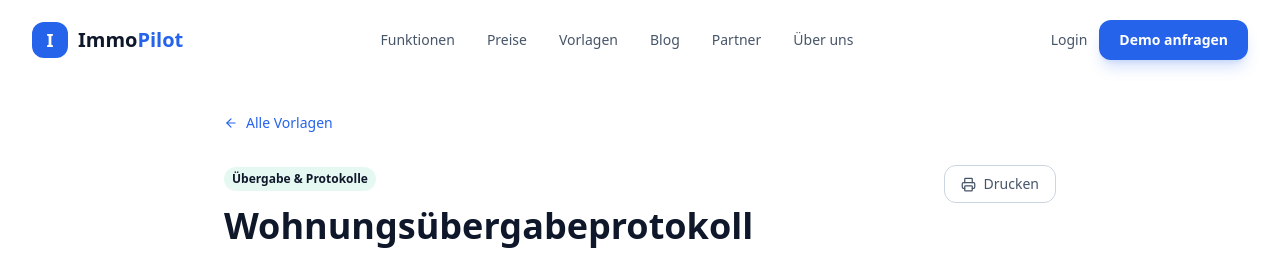
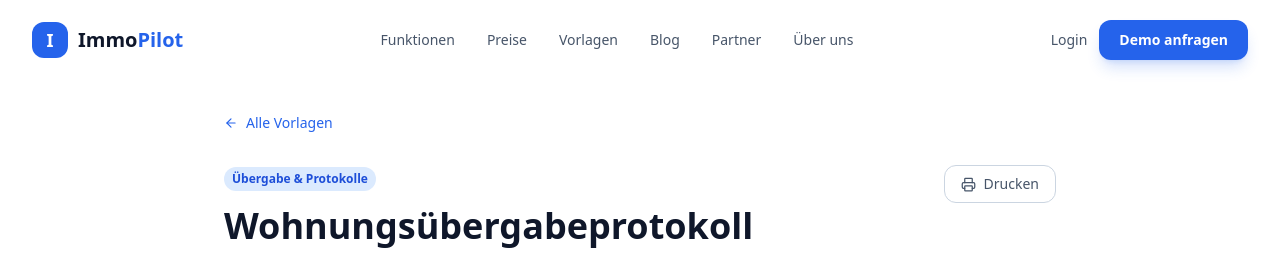
Before and after one commit to SecurityDocs/immopilot-website, a Next.js app: page /vorlagen/uebergabeprotokoll in a window 1280 px wide. Shown: the top 257 px of the page. Built offline with nearby package versions, Linux system fonts and the light colour scheme.

Commit message:
fix: use client für Übergabeprotokoll-Seite (window.print onClick)

```diff
--- a/app/vorlagen/uebergabeprotokoll/page.tsx
+++ b/app/vorlagen/uebergabeprotokoll/page.tsx
@@ -1,12 +1,10 @@
+"use client";
+
 import Link from "next/link";
-import { Download, ArrowLeft, Printer, Copy, AlertTriangle, CheckCircle } from "lucide-react";
-import type { Metadata } from "next";
+import { ArrowLeft, Printer, AlertTriangle, CheckCircle } from "lucide-react";
 
-export const metadata: Metadata = {
-  title: "Wohnungsübergabeprotokoll Vorlage 2026 — kostenlos — ImmoPilot",
-  description: "Kostenloses Wohnungsübergabeprotokoll für Einzug und Auszug. Mit Zählerständen, Raumzustand, Schlüsseln und Unterschriftenzeile. Sofort verwendbar.",
-  keywords: "Wohnungsübergabeprotokoll Vorlage kostenlos, Übergabeprotokoll Vermieter, Wohnungsabnahme Protokoll",
-};
+// metadata muss in separater server-only Datei sein wenn "use client" gesetzt
+// SEO wird über layout.tsx gehandhabt
 
 const raeume = [
   "Eingangsbereich / Flur",
@@ -32,7 +30,7 @@ export default function UebergabeprotokollPage() {
         {/* Header */}
         <div className="flex flex-col sm:flex-row sm:items-start justify-between gap-4 mb-8">
           <div>
-            <span className="text-xs font-bold bg-accent-500/10 text-accent-700 px-2 py-1 rounded-full inline-block mb-3">Übergabe & Protokolle</span>
+            <span className="text-xs font-bold bg-primary-100 text-primary-700 px-2 py-1 rounded-full inline-block mb-3">Übergabe & Protokolle</span>
             <h1 className="text-3xl sm:text-4xl font-extrabold text-slate-900 leading-tight">
               Wohnungsübergabeprotokoll
             </h1>
```
